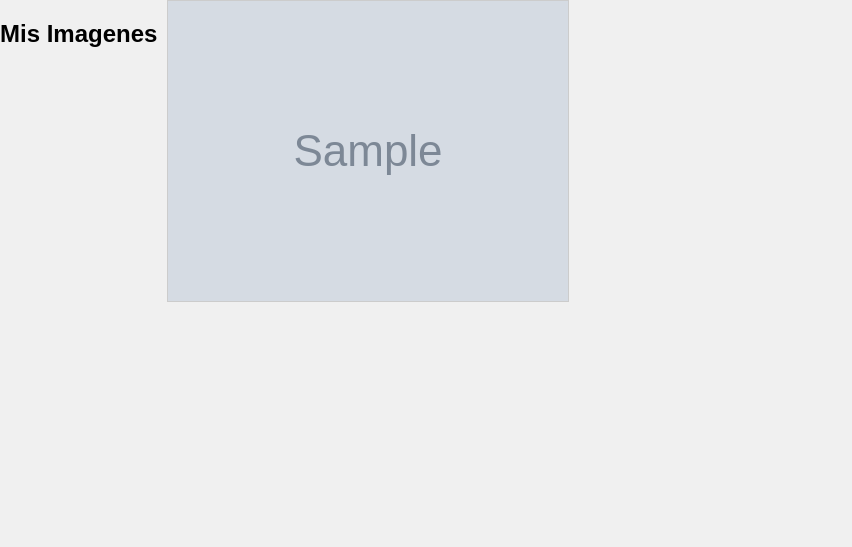
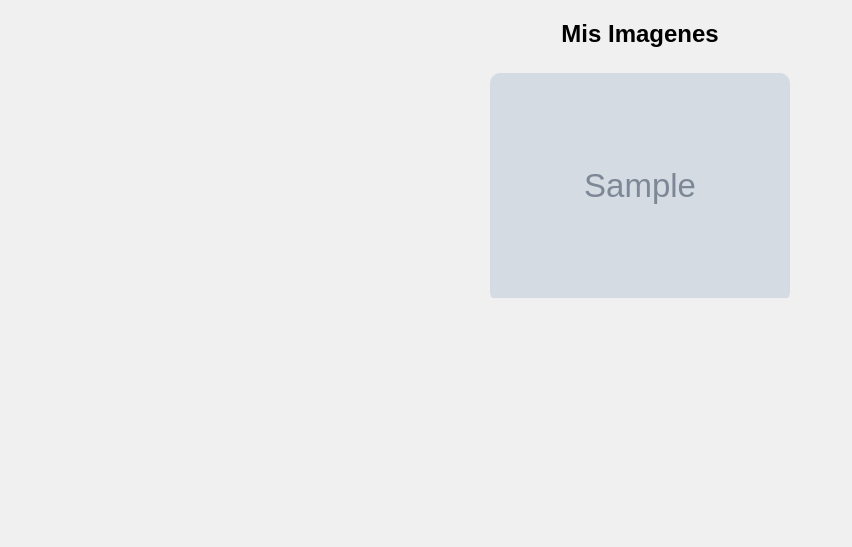
Before and after one commit to MartinMosqueira/Image_Server, a Python web app: template templates/index.html in a window 1280 px wide. Shown: the part 138-685 px from the top of the page, without its empty margins (0-852 px from the left). Run offline with Jinja, Linux system fonts and the light colour scheme; the template is opened without the code that fills it: most values are stand-ins (such as "Sample title", 1, 10 or a date in 2020); grey boxes marked "Sample" are stand-in pictures.

```diff
--- a/main.py
+++ b/main.py
@@ -4,8 +4,7 @@ from services import upload_image, get_all_images
 
 
 async def home_page(request):
-    page_number = int(request.query.get('page_number', 1))
-    url = await get_all_images(request, page_number)
+    url = await get_all_images(request, 'neom.webp', 3)
 
     template_loader = FileSystemLoader(searchpath='templates/')
     env = Environment(loader=template_loader)
--- a/static/index.css
+++ b/static/index.css
@@ -26,19 +26,32 @@ nav a {
 }
 
 section {
+    text-align: center;
+}
+
+.img-container {
     display: flex;
     flex-wrap: wrap;
+    justify-content: center;
     gap: 10px;
+}
+
+.img-wrapper {
+    flex: 1 0 calc(33.33% - 20px);
+    max-width: 300px;
+    margin: 5px;
+    border-radius: 10px;
+    overflow: hidden;
+}
+
+.img-item {
+    width: 100%;
+    height: auto;
+    border: none;
 }
 
 h2 {
     text-align: center;
-}
-
-img {
-    max-width: 100%;
-    height: auto;
-    border: 1px solid #ccc;
 }
 
 input[type="file"] {
--- a/templates/index.html
+++ b/templates/index.html
@@ -20,9 +20,11 @@
 <section>
     <h2>Mis Imagenes</h2>
 
-    <div id="imgContainer">
+    <div class="img-container">
         {% for url in images %}
-            <img src="{{ url }}" alt="Mi Imagen">
+            <div class="img-wrapper">
+                <img src="{{ url }}" alt="Mi Imagen" class="img-item">
+            </div>
         {% endfor %}
     </div>
 
```
Also changed, not shown: services.py (+17 -12 lines).
